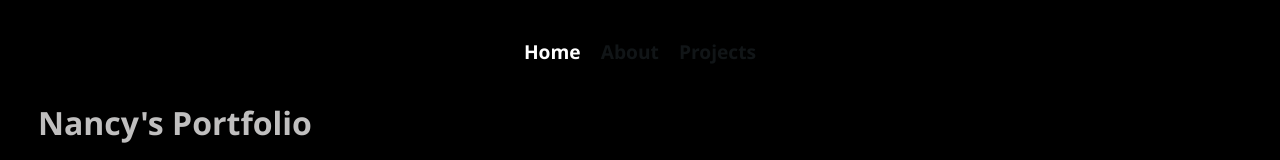
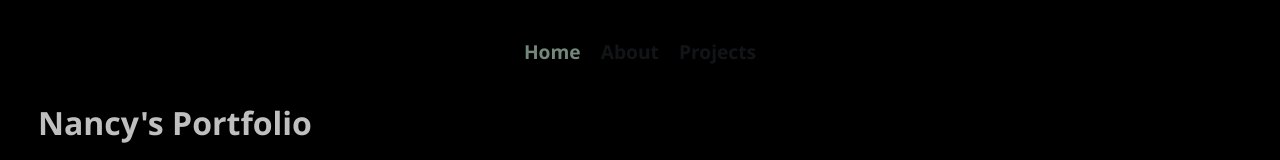
Before and after one commit to NancyBankson/Portfolio, a React (Vite) app: page / in a window 1280 px wide. Shown: the top 160 px of the page. Built offline with nearby package versions, Linux system fonts and the light colour scheme.

Commit message:
Updated routes

```diff
--- a/src/App.tsx
+++ b/src/App.tsx
@@ -13,7 +13,6 @@ function App() {
         <Navbar />
         <Routes>
           <Route path="/" element={<HomePage />} />
-          <Route path="/home" element={<HomePage />} />
           <Route path="/about" element={<AboutPage />} />
           <Route path="/projects" element={<ProjectsPage />} />
         </Routes>
--- a/src/components/Navbar.tsx
+++ b/src/components/Navbar.tsx
@@ -5,7 +5,7 @@ export function Navbar() {
         <nav>
             <div id="nav-container">
                 <ul>
-                    <li><NavLink to="/home" style={({ isActive }) => ({ color: isActive ? '#73877B' : 'white', })}>Home</NavLink></li>
+                    <li><NavLink to="/" style={({ isActive }) => ({ color: isActive ? '#73877B' : 'white', })}>Home</NavLink></li>
                     <li><NavLink to="/about" style={({ isActive }) => ({ color: isActive ? '#73877B' : 'hsl(200, 15%, 8%)', })}>About</NavLink></li>
                     <li><NavLink to="/projects" style={({ isActive }) => ({ color: isActive ? '#73877B' : 'hsl(200, 15%, 8%)', })}>Projects</NavLink></li>
                 </ul>
```
